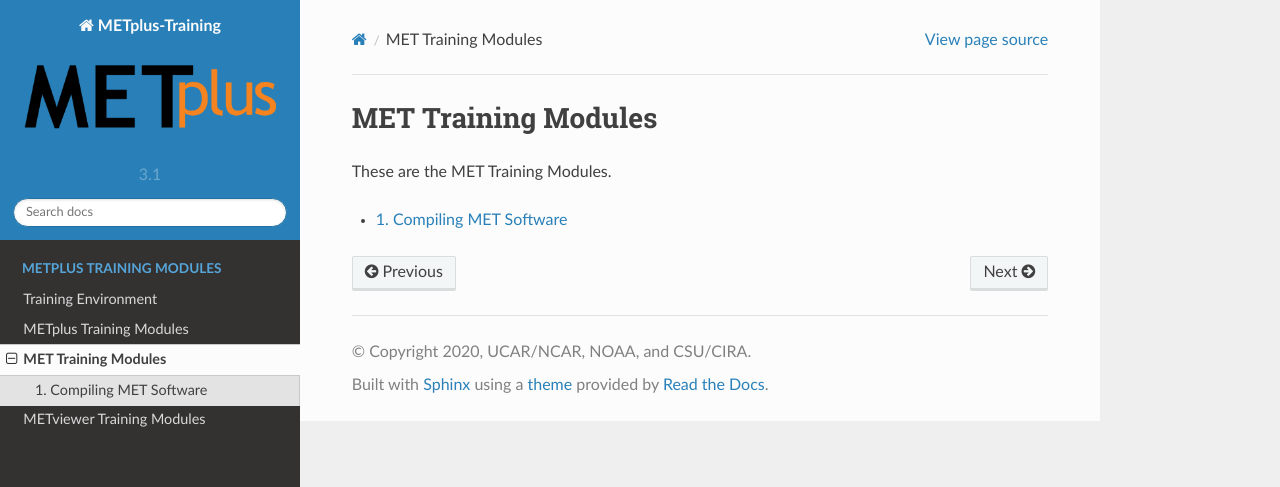
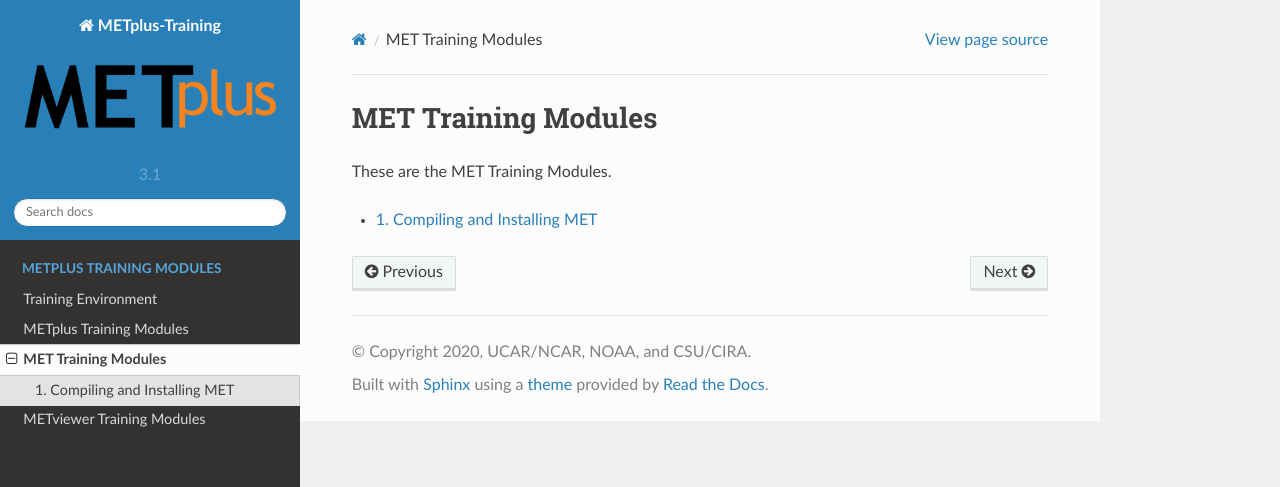
Before and after one commit to dtcenter/METplus-Training, a Sphinx documentation site: the page built from docs/modules/MET/index.rst, in a window 1280 px wide. Shown: the top 487 px of the page. Built offline with Sphinx 7.4.7 and the Read the Docs theme 2.0.0, drawn with Linux system fonts in a browser that asks for light colours.

Commit message:
Rename to met_installation.rst

```diff
--- a/docs/modules/MET/index.rst
+++ b/docs/modules/MET/index.rst
@@ -8,4 +8,4 @@
    :titlesonly:
    :numbered: 4
 
-   compiling
+   met_installation
--- a/docs/modules/MET/compiling.rst
+++ b/docs/modules/MET/met_installation.rst
@@ -1,7 +1,7 @@
-.. _met_compiling:
+.. _met_installation:
 
-Compiling MET Software
-======================
+Compiling and Installing MET
+============================
 
 .. raw:: html
 
```
